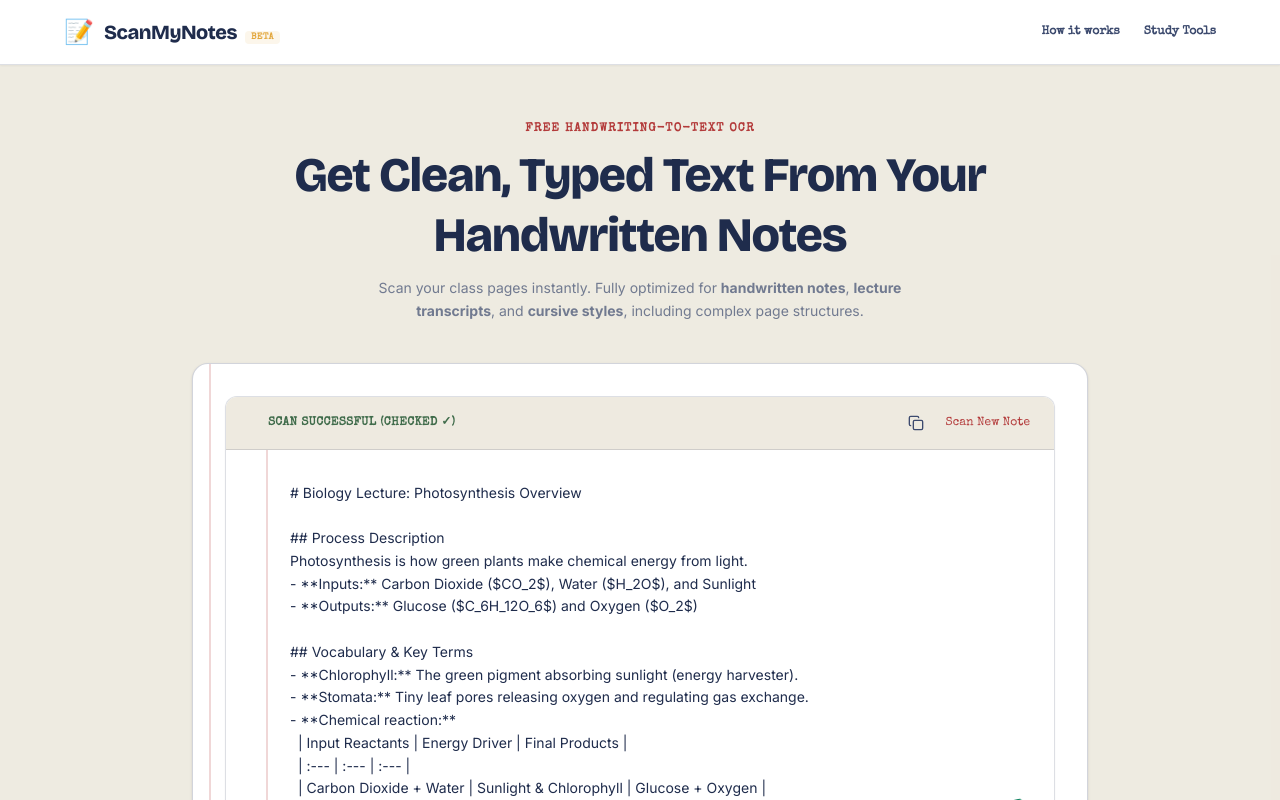
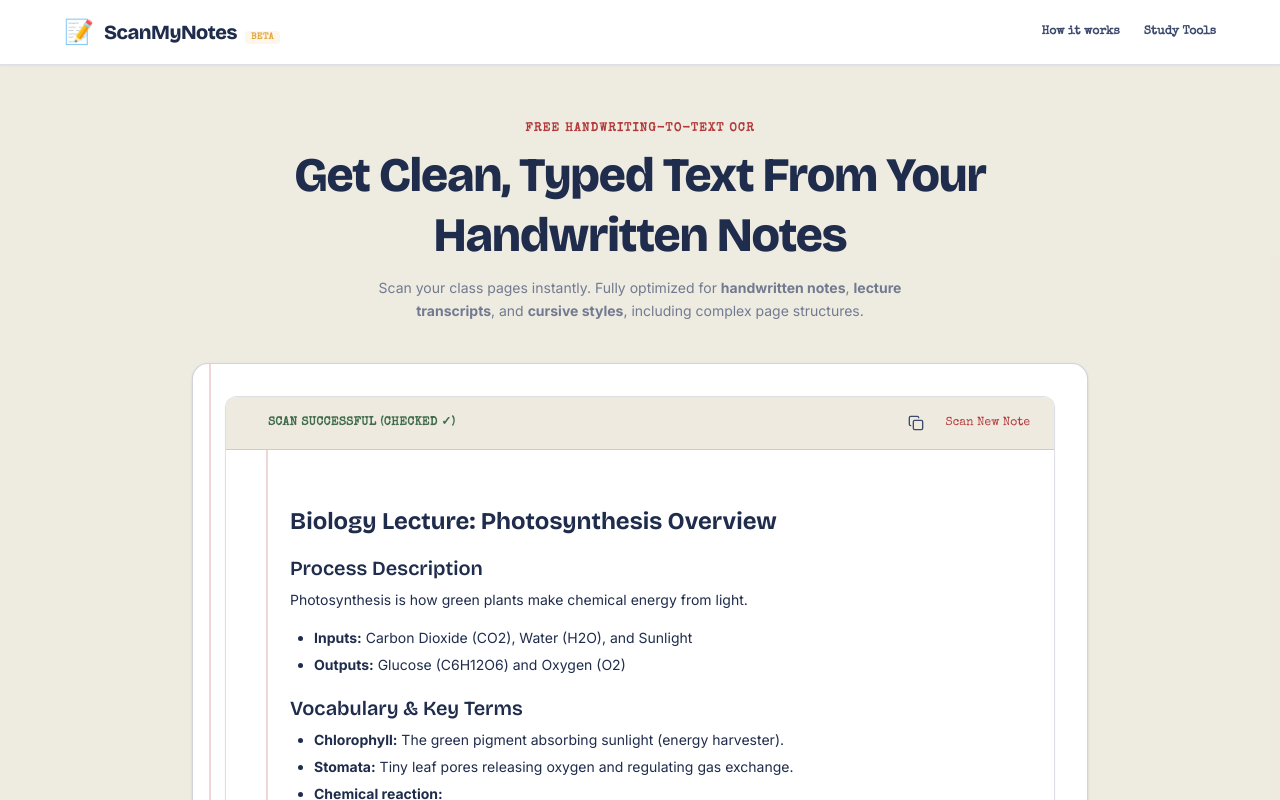
Before and after one commit to f24607049-boop/frontend-2-, a React (Vite) app: page / in a window 1280 px wide. Both pictures are taken after a click on the button "Load Sample Biology Lecture Note". Shown: the top 800 px of the page. Built offline with nearby package versions, Linux system fonts and the light colour scheme; no server answers.

Commit message:
Add markdown rendering using ReactMarkdown
Imported ReactMarkdown package and used it to render notes in markdown format.

```diff
--- a/src/App.tsx
+++ b/src/App.tsx
@@ -22,6 +22,8 @@ import {
   Maximize2,
   Printer
 } from "lucide-react";
+// 🆕 Markdown Rendering ke liye package import kiya hai
+import ReactMarkdown from "react-markdown";
 import { processNotes, fetchUsage } from "./lib/api";
 import { exportToDocx, exportToExcel, exportToTxt, exportToPdf, detectMarkdownTable } from "./lib/exports";
 import { SavedSessionPage, ProcessResponse } from "./types";
@@ -278,17 +280,16 @@ export default function App() {
 
 ## Process Description
 Photosynthesis is how green plants make chemical energy from light.
-- **Inputs:** Carbon Dioxide ($CO_2$), Water ($H_2O$), and Sunlight
-- **Outputs:** Glucose ($C_6H_12O_6$) and Oxygen ($O_2$)
+- **Inputs:** Carbon Dioxide (CO2), Water (H2O), and Sunlight
+- **Outputs:** Glucose (C6H12O6) and Oxygen (O2)
 
 ## Vocabulary & Key Terms
 - **Chlorophyll:** The green pigment absorbing sunlight (energy harvester).
 - **Stomata:** Tiny leaf pores releasing oxygen and regulating gas exchange.
 - **Chemical reaction:**
-  | Input Reactants | Energy Driver | Final Products |
-  | :--- | :--- | :--- |
-  | Carbon Dioxide + Water | Sunlight & Chlorophyll | Glucose + Oxygen |
-  | 6 CO₂ + 6 H₂O | Catalyst | C₆H₁₂O₆ + 6 O₂ |
+  - **Inputs:** Carbon Dioxide + Water
+  - **Catalyst:** Sunlight & Chlorophyll
+  - **Products:** Glucose + Oxygen
 
 *Note: This process is essential for all life on Earth.*`,
       structuring_error: null
@@ -537,9 +538,9 @@ Photosynthesis is how green plants make chemical energy from light.
                       </div>
                     </div>
 
-                    {/* Structured transcription text */}
-                    <div className="prose prose-sm max-w-none text-ink-navy markdown-body whitespace-pre-wrap font-sans leading-relaxed text-sm">
-                      {conversionResult.structured_text}
+                    {/* 🆕 ReactMarkdown ka use kar ke notes render kiye hain */}
+                    <div className="prose prose-sm max-w-none text-ink-navy markdown-body font-sans leading-relaxed text-sm">
+                      <ReactMarkdown>{conversionResult.structured_text}</ReactMarkdown>
                     </div>
                   </div>
 
```
